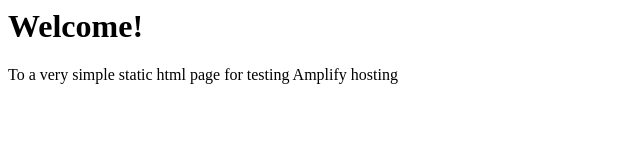
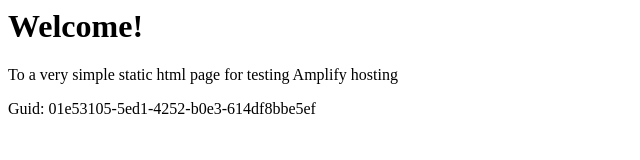
Before and after one commit to aws-aemilia-pdx/Github-PR-Commit-Integration-Test-DoNotTouch-v1-gamma-us-west-2, a website: page src/index.html in a window 1280 px wide. Shown: the whole page, without its empty margins (0-640 px from the left). Drawn offline with Linux system fonts and the light colour scheme.

Commit message:
commit from integ tests

```diff
--- a/src/index.html
+++ b/src/index.html
@@ -1,3 +1,5 @@
+
+
 <html lang="en">
 
 <head>
@@ -10,6 +12,6 @@
 <body>
     <h1>Welcome!</h1>
     <p>To a very simple static html page for testing Amplify hosting</p>
-</body>
+    <p>Guid: 01e53105-5ed1-4252-b0e3-614df8bbe5ef</p></body>
 
 </html>
```
